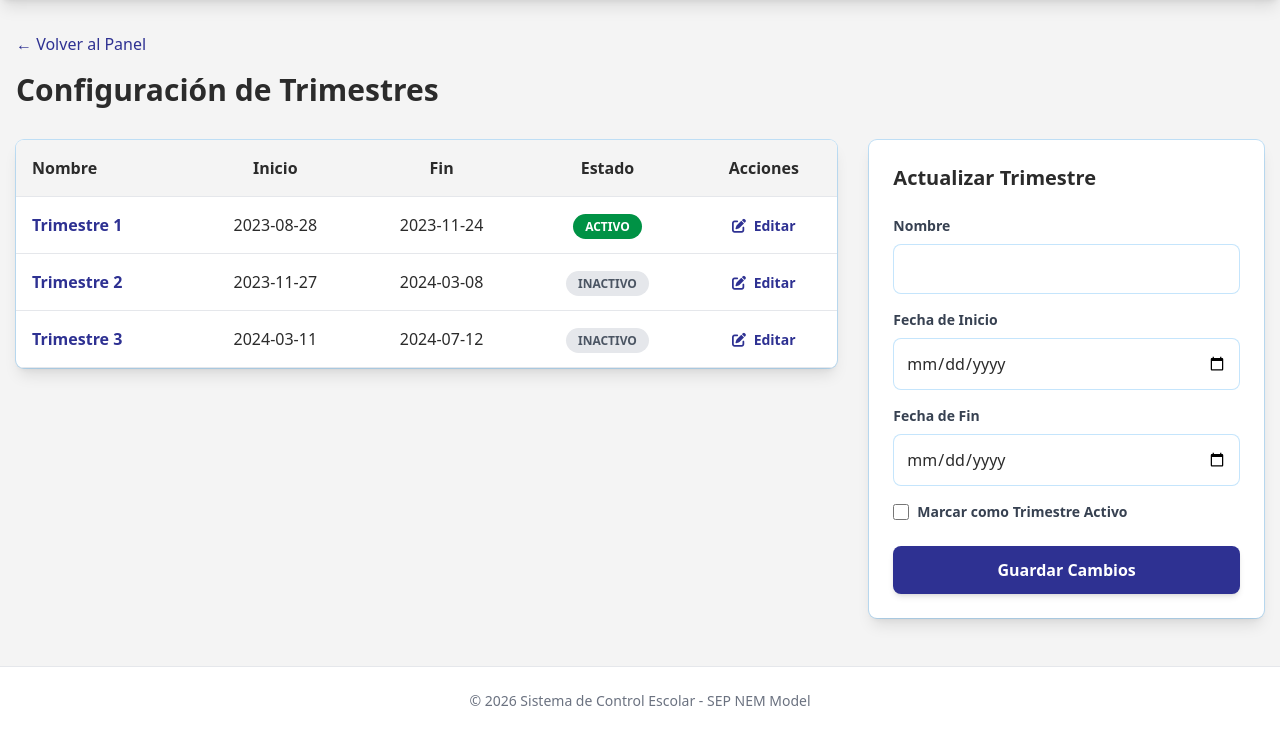
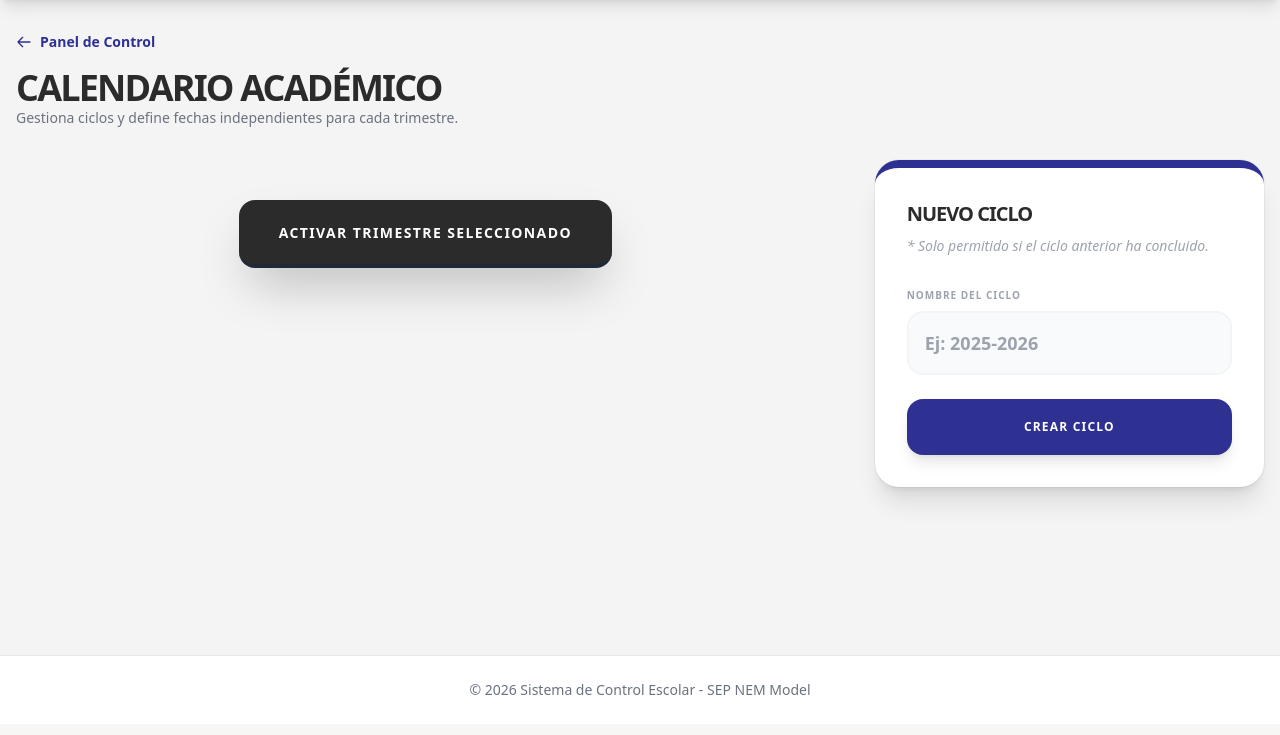
Before and after one commit to ElShilakil/ColegioInsurgentes, a Flask app: page /admin/periods in a window 1280 px wide. Shown: the part 76-811 px from the top of the page. After the commit the page ends 771 px from the top, so only its background shows below. Run offline with Flask 3, Linux system fonts and the light colour scheme; the visitor is signed in with stand-in values (Sample User, id 1); data comes from the database, SQL or seed files in the repository; some libraries are stand-ins or nearby versions.

Commit message:
Corregido

```diff
--- a/app.py
+++ b/app.py
@@ -20,10 +20,12 @@ def create_app():
     from blueprints.auth import auth_bp
     from blueprints.admin import admin_bp
     from blueprints.teacher import teacher_bp
+    from blueprints.calendar_api import calendar_api_bp
 
     app.register_blueprint(auth_bp)
     app.register_blueprint(admin_bp)
     app.register_blueprint(teacher_bp)
+    app.register_blueprint(calendar_api_bp)
 
     return app
 
--- a/templates/admin/periods.html
+++ b/templates/admin/periods.html
@@ -1,46 +1,69 @@
 {% extends "base.html" %}
 
-{% block title %}Configuración de Trimestres - Control Escolar{% endblock %}
+{% block title %}Gestión de Ciclos y Trimestres - Colegio Insurgentes{% endblock %}
 
 {% block content %}
-<div class="mb-8 flex justify-between items-center">
-    <div>
-        <a href="{{ url_for('admin.admin_dashboard') }}" class="text-deepBlue hover:underline">&larr; Volver al Panel</a>
-        <h1 class="text-3xl font-bold text-charcoal mt-4">Configuración de Trimestres</h1>
-    </div>
+<div class="mb-8">
+    <a href="{{ url_for('admin.admin_dashboard') }}" class="text-deepBlue hover:underline text-sm font-bold flex items-center gap-2">
+        <svg xmlns="http://www.w3.org/2000/svg" class="h-4 w-4" fill="none" viewBox="0 0 24 24" stroke="currentColor">
+            <path stroke-linecap="round" stroke-linejoin="round" stroke-width="2" d="M10 19l-7-7m0 0l7-7m-7 7h18" />
+        </svg>
+        Panel de Control
+    </a>
+    <h1 class="text-4xl font-black text-charcoal mt-4 tracking-tighter uppercase">Calendario Académico</h1>
+    <p class="text-gray-500 font-medium text-sm">Gestiona ciclos y define fechas independientes para cada trimestre.</p>
 </div>
 
-<div class="grid grid-cols-1 lg:grid-cols-3 gap-8">
-    <!-- List of Periods -->
-    <div class="lg:col-span-2">
-        <div class="bg-white rounded-lg shadow-lg overflow-hidden ring-1 ring-skyBlue ring-opacity-30">
-            <table class="w-full text-left border-collapse">
-                <thead>
-                    <tr class="bg-offWhite border-b">
-                        <th class="p-4 font-bold text-charcoal">Nombre</th>
-                        <th class="p-4 font-bold text-charcoal text-center">Inicio</th>
-                        <th class="p-4 font-bold text-charcoal text-center">Fin</th>
-                        <th class="p-4 font-bold text-charcoal text-center">Estado</th>
-                        <th class="p-4 font-bold text-charcoal text-center">Acciones</th>
-                    </tr>
-                </thead>
-                <tbody>
-                    {% for period in periods %}
-                    <tr class="border-b hover:bg-gray-50 transition-colors">
-                        <td class="p-4 font-bold text-deepBlue">{{ period.name }}</td>
-                        <td class="p-4 text-center text-charcoal">{{ period.start_date }}</td>
-                        <td class="p-4 text-center text-charcoal">{{ period.end_date }}</td>
-                        <td class="p-4 text-center">
-                            {% if period.is_active %}
-                            <span class="px-3 py-1 bg-emeraldGreen text-white text-xs font-black uppercase rounded-full">Activo</span>
+<div class="grid grid-cols-1 lg:grid-cols-3 gap-10">
+    <!-- Listado de Ciclos y Trimestres -->
+    <div class="lg:col-span-2 space-y-8">
+        <form method="POST">
+            <input type="hidden" name="action" value="set_active">
+
+            {% for cycle in cycles %}
+            <div class="bg-white rounded-3xl shadow-xl overflow-hidden ring-1 {{ 'ring-emeraldGreen ring-opacity-50 shadow-emerald-100' if cycle.is_active else 'ring-gray-100' }} mb-8">
+                <div class="p-6 flex justify-between items-center {{ 'bg-emerald-50' if cycle.is_active else 'bg-gray-50' }} border-b border-gray-100">
+                    <h2 class="text-2xl font-black {{ 'text-emeraldGreen' if cycle.is_active else 'text-charcoal' }} tracking-tighter">
+                        CICLO {{ cycle.name }}
+                    </h2>
+                    {% if cycle.is_active %}
+                    <span class="flex items-center gap-2 px-4 py-2 bg-emeraldGreen text-white text-[10px] font-black uppercase rounded-full tracking-widest">
+                        Ciclo en curso
+                    </span>
+                    {% endif %}
+                </div>
+
+                <div class="p-4">
+                    <table class="w-full">
+                        <tbody class="divide-y divide-gray-100">
+                            {% for t in cycle.trimesters %}
+                            <tr class="{{ 'bg-emerald-50/20' if t.is_active else '' }}">
+                                <td class="p-5 text-center w-20">
+                                    <label class="relative flex items-center justify-center cursor-pointer">
+                                        <input type="radio" name="active_trimester" value="{{ t.id }}"
+                                               {{ 'checked' if t.is_active else '' }}
+                                               class="peer sr-only">
+                                        <div class="w-7 h-7 bg-white border-2 border-gray-200 rounded-full peer-checked:border-emeraldGreen peer-checked:bg-emeraldGreen transition-all"></div>
+                                        <svg class="absolute w-4 h-4 text-white opacity-0 peer-checked:opacity-100 transition-opacity" fill="none" viewBox="0 0 24 24" stroke="currentColor">
+                                            <path stroke-linecap="round" stroke-linejoin="round" stroke-width="4" d="M5 13l4 4L19 7" />
+                                        </svg>
+                                    </label>
+                                </td>
+                                <td class="p-5">
+                                    <span class="text-lg font-black text-charcoal block tracking-tight">{{ t.name }}</span>
+                                    <span class="text-xs font-bold text-gray-400 uppercase tracking-tighter">
+                                        {% if t.start_date and t.end_date %}
+                                            {{ t.start_date.strftime('%d/%m/%Y') }} — {{ t.end_date.strftime('%d/%m/%Y') }}
                                         {% else %}
-                            <span class="px-3 py-1 bg-gray-200 text-gray-600 text-xs font-black uppercase rounded-full">Inactivo</span>
+                                            <span class="text-red-400">Sin fechas definidas</span>
                                         {% endif %}
+                                    </span>
                                 </td>
-                        <td class="p-4 text-center">
-                            <button onclick="editPeriod({{ period.id }}, '{{ period.name }}', '{{ period.start_date }}', '{{ period.end_date }}', {{ 'true' if period.is_active else 'false' }})"
-                                    class="text-deepBlue hover:text-blue-800 font-bold text-sm">
-                                <i class="fas fa-edit mr-1"></i> Editar
+                                <td class="p-5 text-right">
+                                    <button type="button"
+                                            onclick="editTrimesterDates({{ t.id }}, '{{ t.name }}', '{{ cycle.name }}', '{{ t.start_date if t.start_date else '' }}', '{{ t.end_date if t.end_date else '' }}')"
+                                            class="text-deepBlue hover:underline text-xs font-black uppercase tracking-widest">
+                                        Editar Fechas
                                     </button>
                                 </td>
                             </tr>
@@ -49,48 +72,83 @@
                     </table>
                 </div>
             </div>
+            {% endfor %}
 
-    <!-- Edit/Add Form -->
-    <div class="lg:col-span-1">
-        <div class="bg-white p-6 rounded-lg shadow-lg ring-1 ring-skyBlue ring-opacity-30">
-            <h2 id="form-title" class="text-xl font-bold mb-6 text-charcoal">Actualizar Trimestre</h2>
+            <div class="sticky bottom-8 flex justify-center mt-10">
+                <button type="submit" class="bg-charcoal text-white px-10 py-5 rounded-2xl shadow-2xl hover:bg-black transition-all border-b-4 border-gray-800 active:border-b-0 active:translate-y-1">
+                    <span class="text-sm font-black uppercase tracking-widest">Activar Trimestre Seleccionado</span>
+                </button>
+            </div>
+        </form>
+    </div>
+
+    <!-- Panel Lateral -->
+    <div class="lg:col-span-1 space-y-8">
+        <!-- Nuevo Ciclo -->
+        <div class="bg-white p-8 rounded-3xl shadow-xl ring-1 ring-deepBlue ring-opacity-5 border-t-8 border-deepBlue">
+            <h3 class="text-xl font-black text-charcoal mb-2 uppercase tracking-tighter">Nuevo Ciclo</h3>
+            <p class="text-sm text-gray-400 font-medium mb-8 italic">* Solo permitido si el ciclo anterior ha concluido.</p>
+
             <form method="POST">
-                <input type="hidden" name="period_id" id="period_id">
-                <div class="mb-4">
-                    <label class="block text-sm font-bold text-gray-700 mb-2">Nombre</label>
-                    <input type="text" name="name" id="name" required
-                           class="w-full border border-skyBlue border-opacity-30 rounded-lg p-3 focus:ring-2 focus:ring-deepBlue outline-none transition-all">
+                <input type="hidden" name="action" value="setup_cycle">
+                <div class="mb-6">
+                    <label class="block text-[10px] font-black uppercase text-gray-400 mb-2 tracking-widest">Nombre del Ciclo</label>
+                    <input type="text" name="name" placeholder="Ej: 2025-2026" required
+                           class="w-full bg-gray-50 border-2 border-gray-100 rounded-2xl p-4 focus:border-deepBlue focus:bg-white outline-none font-bold text-lg text-charcoal">
                 </div>
-                <div class="mb-4">
-                    <label class="block text-sm font-bold text-gray-700 mb-2">Fecha de Inicio</label>
-                    <input type="date" name="start_date" id="start_date" required
-                           class="w-full border border-skyBlue border-opacity-30 rounded-lg p-3 focus:ring-2 focus:ring-deepBlue outline-none transition-all">
+                <button type="submit" class="w-full bg-deepBlue text-white font-black py-5 rounded-2xl shadow-lg hover:bg-blue-900 transition-all uppercase tracking-widest text-xs">
+                    Crear Ciclo
+                </button>
+            </form>
         </div>
-                <div class="mb-4">
-                    <label class="block text-sm font-bold text-gray-700 mb-2">Fecha de Fin</label>
-                    <input type="date" name="end_date" id="end_date" required
-                           class="w-full border border-skyBlue border-opacity-30 rounded-lg p-3 focus:ring-2 focus:ring-deepBlue outline-none transition-all">
+
+        <!-- Editor de Fechas de Trimestre -->
+        <div id="date-editor" class="hidden bg-white p-8 rounded-3xl shadow-xl ring-1 ring-goldenYellow ring-opacity-10 border-t-8 border-goldenYellow">
+            <h3 class="text-xl font-black text-charcoal mb-1 uppercase tracking-tighter">Editar Trimestre</h3>
+            <p id="edit-subtitle" class="text-xs font-bold text-deepBlue mb-8 uppercase tracking-widest"></p>
+
+            <form method="POST">
+                <input type="hidden" name="action" value="edit_trimester_dates">
+                <input type="hidden" name="trimester_id" id="edit_trimester_id">
+
+                <div class="space-y-6">
+                    <div>
+                        <label class="block text-[10px] font-black uppercase text-gray-400 mb-2 tracking-widest">Inicio de Evaluación</label>
+                        <input type="date" name="start_date" id="edit_start_date" required
+                               class="w-full bg-gray-50 border-2 border-gray-100 rounded-2xl p-4 focus:border-goldenYellow focus:bg-white outline-none font-bold text-charcoal">
                     </div>
-                <div class="mb-6 flex items-center">
-                    <input type="checkbox" name="is_active" id="is_active" class="w-4 h-4 text-deepBlue border-gray-300 rounded focus:ring-deepBlue">
-                    <label class="ml-2 text-sm font-bold text-gray-700">Marcar como Trimestre Activo</label>
+                    <div>
+                        <label class="block text-[10px] font-black uppercase text-gray-400 mb-2 tracking-widest">Fin de Evaluación</label>
+                        <input type="date" name="end_date" id="edit_end_date" required
+                               class="w-full bg-gray-50 border-2 border-gray-100 rounded-2xl p-4 focus:border-goldenYellow focus:bg-white outline-none font-bold text-charcoal">
                     </div>
-                <button type="submit" class="w-full bg-deepBlue hover:bg-blue-900 text-white font-bold py-3 rounded-lg shadow-md transition-all">
-                    Guardar Cambios
+
+                    <div class="flex gap-2 pt-4">
+                        <button type="button" onclick="hideEditor()" class="flex-1 bg-gray-100 text-gray-500 font-bold py-4 rounded-2xl hover:bg-gray-200 transition-all uppercase text-xs">
+                            Cerrar
                         </button>
+                        <button type="submit" class="flex-1 bg-goldenYellow text-white font-black py-4 rounded-2xl shadow-md hover:bg-yellow-600 transition-all uppercase text-xs">
+                            Actualizar
+                        </button>
+                    </div>
+                </div>
             </form>
         </div>
     </div>
 </div>
 
 <script>
-function editPeriod(id, name, start, end, active) {
-    document.getElementById('period_id').value = id;
-    document.getElementById('name').value = name;
-    document.getElementById('start_date').value = start;
-    document.getElementById('end_date').value = end;
-    document.getElementById('is_active').checked = active;
-    document.getElementById('form-title').innerText = 'Editar ' + name;
+function editTrimesterDates(id, name, cycle, start, end) {
+    document.getElementById('date-editor').classList.remove('hidden');
+    document.getElementById('edit-subtitle').innerText = name + ' — ' + cycle;
+    document.getElementById('edit_trimester_id').value = id;
+    document.getElementById('edit_start_date').value = start;
+    document.getElementById('edit_end_date').value = end;
+    window.scrollTo({ top: document.getElementById('date-editor').offsetTop - 50, behavior: 'smooth' });
+}
+
+function hideEditor() {
+    document.getElementById('date-editor').classList.add('hidden');
 }
 </script>
 {% endblock %}
```
Also changed, not shown: blueprints/admin.py (+89 -39 lines), blueprints/calendar_api.py (added, +19 -0 lines), blueprints/teacher.py (+34 -26 lines), final_migration.py (added, +32 -0 lines), migrate_db.py (added, +35 -0 lines), models.py (+30 -10 lines), 2 other files. Lines whose indentation alone changed are shown as unchanged.
